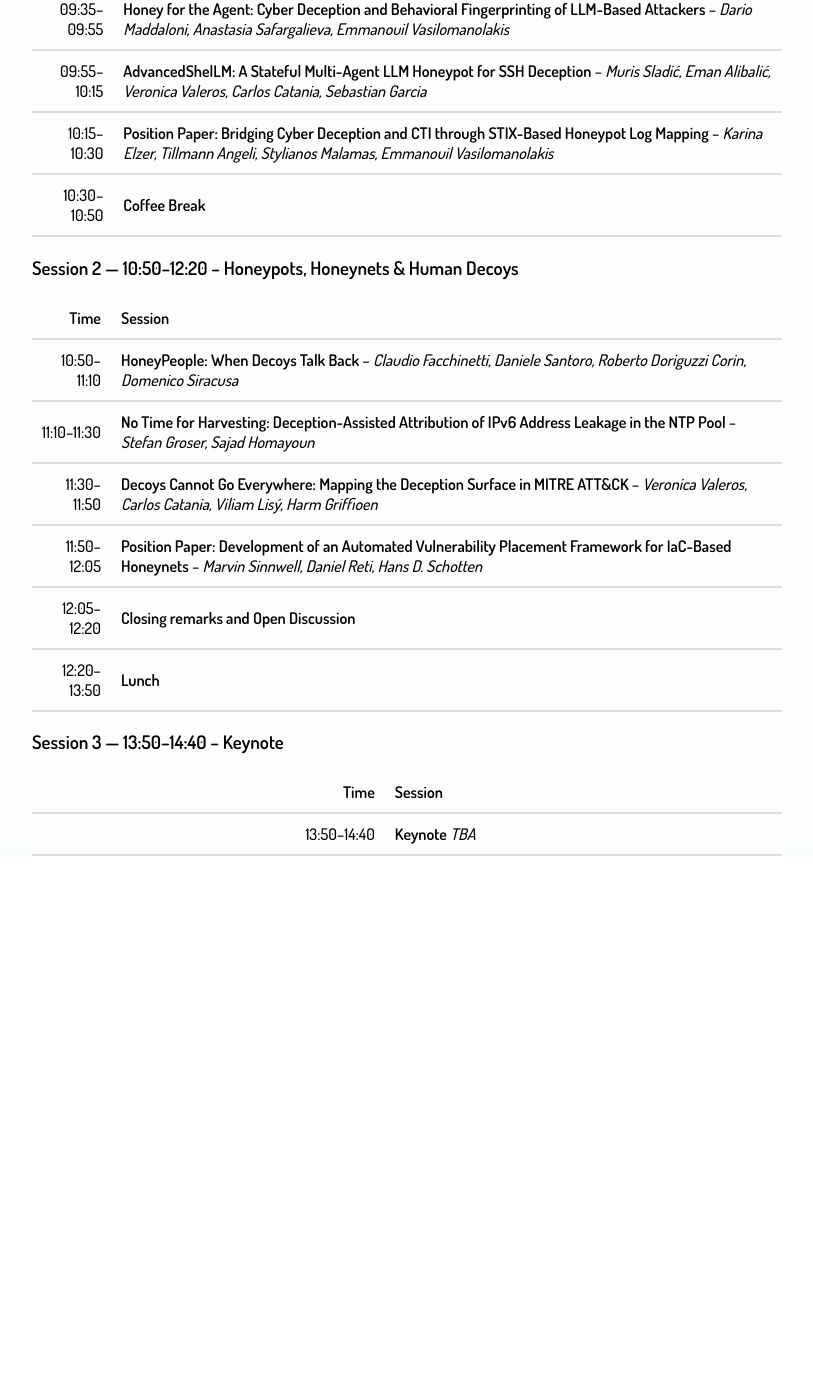
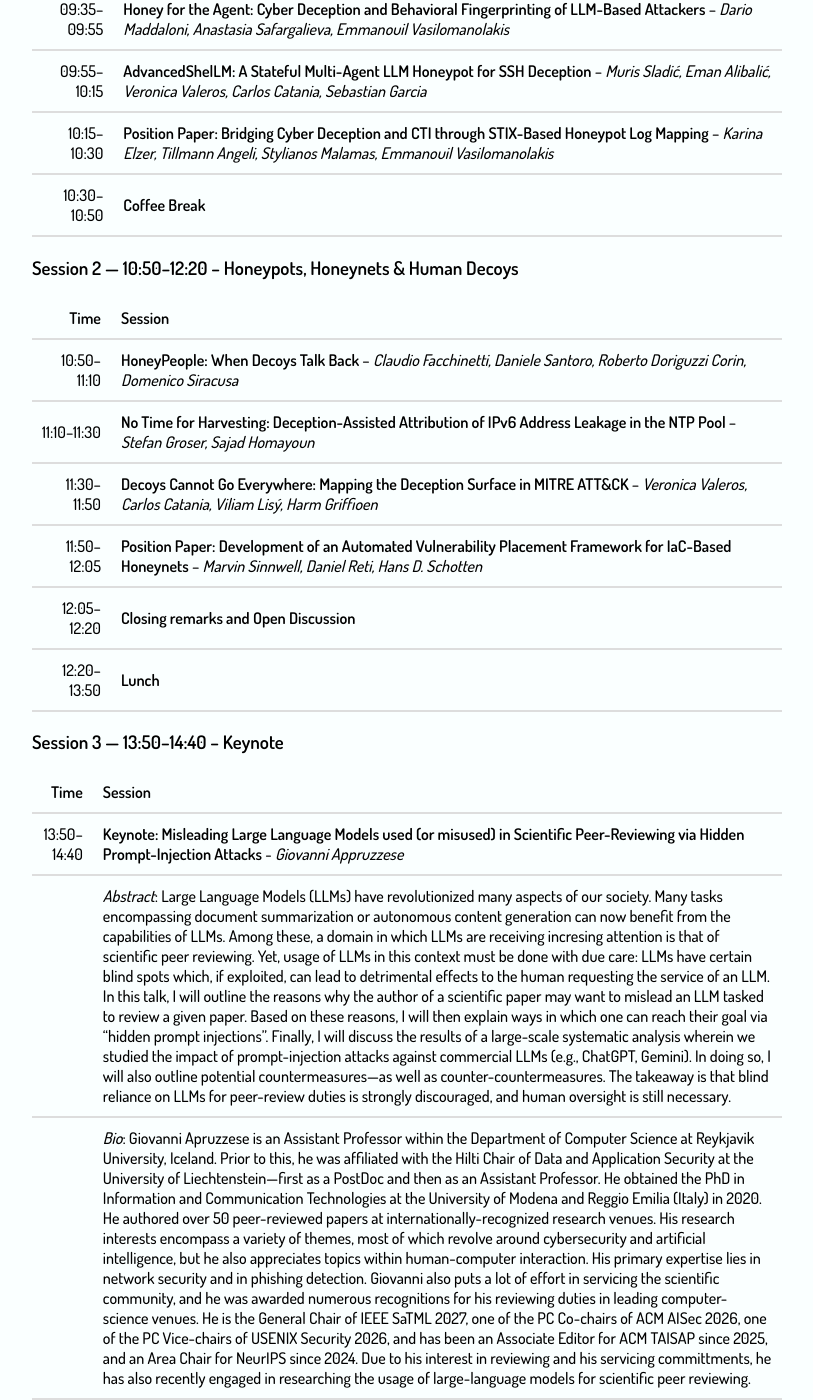
Before and after one commit to BillyPragSec/billypragsec.github.io, a Jekyll site: the page built from program_2026.md, in a window 1280 px wide and 1400 px high, scrolled down 821 px. Shown: the whole window, without its empty margins (233-1046 px from the left). Built offline with Jekyll 4.4.1, drawn with Linux system fonts in a browser that asks for light colours; before the commit the page ends 1677 px from its top, so only the background shows below that.

Commit message:
Update keynote session information
Added keynote session details including title, abstract, and speaker bio.

```diff
--- a/program_2026.md
+++ b/program_2026.md
@@ -34,4 +34,6 @@ permalink: /program_2026/
 
 | Time        | Session |
 |------------:|--------|
-| 13:50–14:40 | **Keynote** *TBA* |
+| 13:50–14:40 | **Keynote: Misleading Large Language Models used (or misused) in Scientific Peer-Reviewing via Hidden Prompt-Injection Attacks** - *Giovanni Appruzzese* |
+|             | *Abstract*: Large Language Models (LLMs) have revolutionized many aspects of our society. Many tasks encompassing document summarization or autonomous content generation can now benefit from the capabilities of LLMs. Among these, a domain in which LLMs are receiving incresing attention is that of scientific peer reviewing. Yet, usage of LLMs in this context must be done with due care: LLMs have certain blind spots which, if exploited, can lead to detrimental effects to the human requesting the service of an LLM. In this talk, I will outline the reasons why the author of a scientific paper may want to mislead an LLM tasked to review a given paper. Based on these reasons, I will then explain ways in which one can reach their goal via "hidden prompt injections". Finally, I will discuss the results of a large-scale systematic analysis wherein we studied the impact of prompt-injection attacks against commercial LLMs (e.g., ChatGPT, Gemini). In doing so, I will also outline potential countermeasures---as well as counter-countermeasures. The takeaway is that blind reliance on LLMs for peer-review duties is strongly discouraged, and human oversight is still necessary. |
+|             | *Bio*: Giovanni Apruzzese is an Assistant Professor within the Department of Computer Science at Reykjavik University, Iceland. Prior to this, he was affiliated with the Hilti Chair of Data and Application Security at the University of Liechtenstein---first as a PostDoc and then as an Assistant Professor. He obtained the PhD in Information and Communication Technologies at the University of Modena and Reggio Emilia (Italy) in 2020. He authored over 50 peer-reviewed papers at internationally-recognized research venues. His research interests encompass a variety of themes, most of which revolve around cybersecurity and artificial intelligence, but he also appreciates topics within human-computer interaction. His primary expertise lies in network security and in phishing detection. Giovanni also puts a lot of effort in servicing the scientific community, and he was awarded numerous recognitions for his reviewing duties in leading computer-science venues. He is the General Chair of IEEE SaTML 2027, one of the PC Co-chairs of ACM AISec 2026, one of the PC Vice-chairs of USENIX Security 2026, and has been an Associate Editor for ACM TAISAP since 2025, and an Area Chair for NeurIPS since 2024. Due to his interest in reviewing and his servicing committments, he has also recently engaged in researching the usage of large-language models for scientific peer reviewing. |
```
